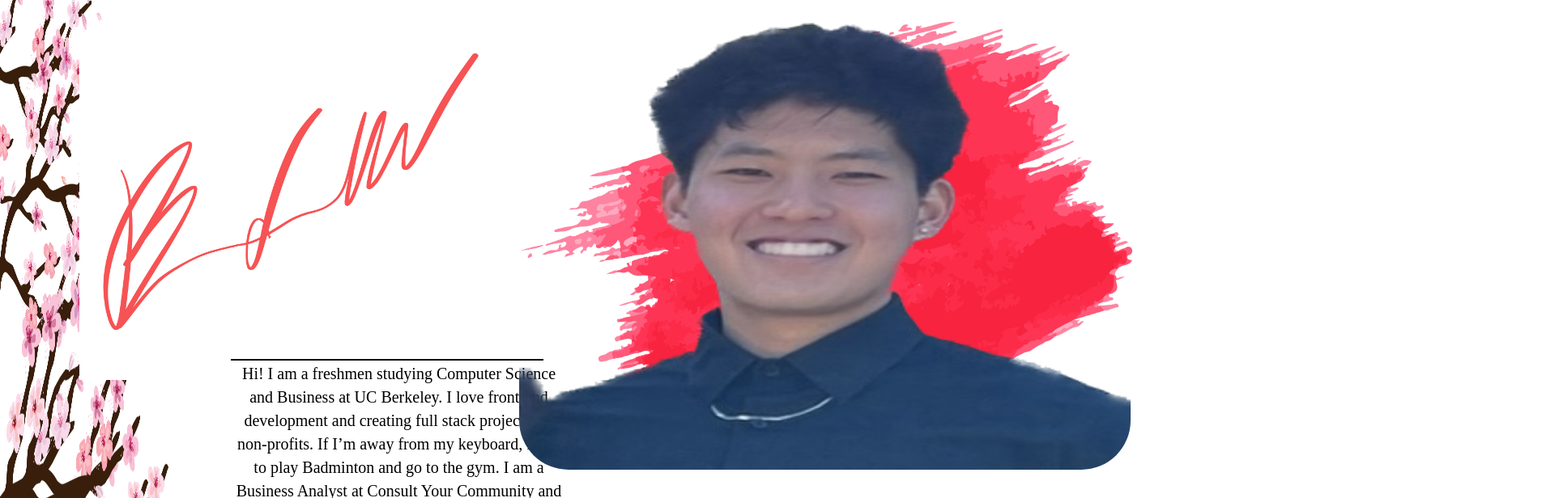
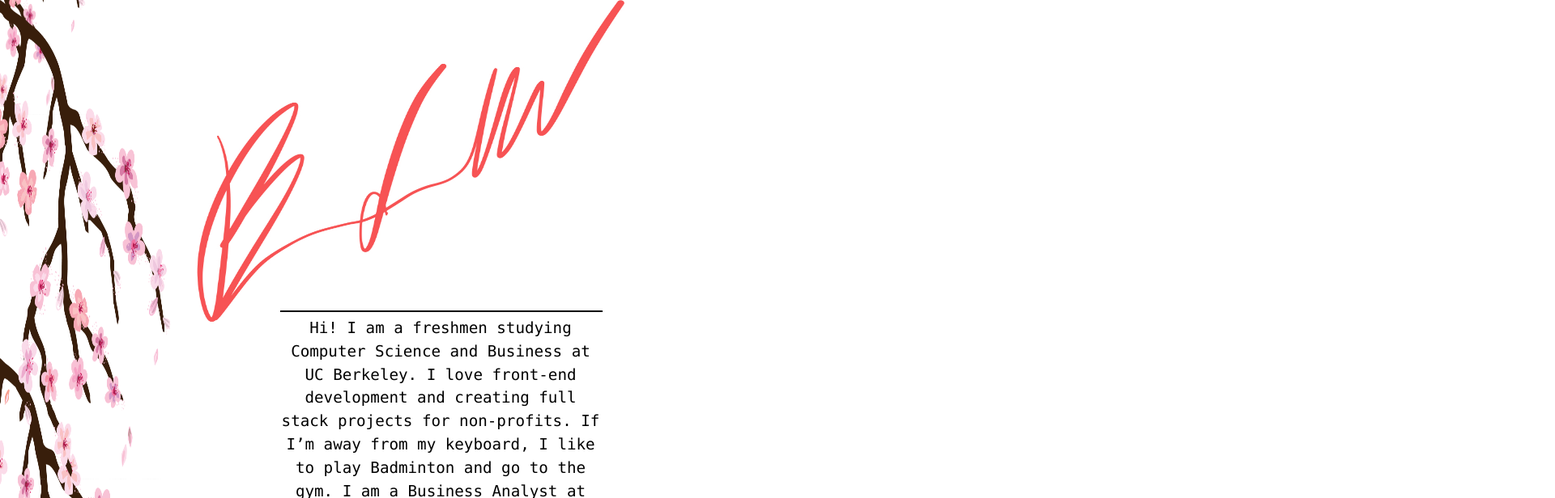
Before and after one commit to BrandonWu302966/Personal_Website, a React (Create React App) app in the folder personal-web/: page / in a window 1280 px wide. Shown: the top 616 px of the page at 81% size, 1920 px wide, since content can reach past the window. Built offline with nearby package versions, Linux system fonts and the light colour scheme.

Commit message:
first frame

```diff
--- a/personal-web/src/App.css
+++ b/personal-web/src/App.css
@@ -8,6 +8,8 @@
 
 .App {
   text-align: center;
+  height: 100%;
+  width: 100%;
 }
 
 .App-logo {
@@ -47,82 +49,81 @@
 
 .top-left{
   position: absolute;
-  width: 176px;
-  height: 434px;
-  left: -67px;
+  height: 176px;
+  width: 434px;
+  left: -200px;
   top: -163px;
+  transform: rotate(90deg);
+
 }
 .cherry1{
   position: absolute;
-  width: 229px;
-  height: 596px;
-  left: -45px;
-  top: 271px;
+  height: 229px;
+  width: 596px;
+  left: -230px;
+  top: 600px;
+  transform: rotate(90deg);
+
 }
 .cherry2{
   position: absolute;
-  width: 176px;
-  height: 434px;
-  left: -9px;
-  top: -17px;
+  height: 176px;
+  width: 434px;
+  left: -130px;
+  top: 1000px;
+  transform: rotate(90deg);
+
 }
 .cherry3{
   position: absolute;
-  width: 229px;
-  height: 596px;
-  left: -20px;
-  top: 252px;
+  height: 229px;
+  width: 596px;
+  left: -200px;
+  top: 180px;
+  transform: rotate(90deg);
 }
 .sig{
   position: absolute;
-  width: 571px;
-  height: 430px;
-  left: 98px;
-  top: 40px;
+  width: 650px;
+  height: 500px;
+  left: 210px;
+  top: -30px;
 }
 .description{
   position: absolute;
-  width: 419px;
-  height: 279px;
-  left: 283px;
-  top: 448px;
-  font-family: 'Kite One';
+  width: 31%;
+  height: 29%;
+  left: 27%;
+  top: 49%;
+  text-align: center;
+  font-family: "Monaco", monospace;
   font-style: normal;
   font-weight: 400;
-  font-size: 20px;
-  line-height: 29px;
+  font-size: 120%;
+  line-height: 150%;
   color: black;
 }
 .topline{
   position: absolute;
-  width: 384px;
+  width: 31%;
   height: 0px;
-  left: 285px;
-  top: 436px;
+  left: 27%;
+  top: 47%;
   border: 1px solid black;
 }
 .bottomline{
   position: absolute;
-  width: 384px;
+  width: 31%;
   height: 0px;
-  left: 285px;
-  top: 727px;
+  left: 27%;
+  top: 80%;
   border: 1px solid black;
 }
 
-.swipe{
+.headshot{
   position: absolute;
-  width: 755px;
-  height: 554px;
-  left: 643px;
-  top: 27px
+  top: 0;
+  right: 0;
+  height: 60%;
+  width: 40%;
 }
-
-.subject{
-  position: absolute;
-  width: 755.13px;
-  height: 553.86px;
-  left: 641px;
-  top: 27px;
-  border-radius: 61px;
-}
```
